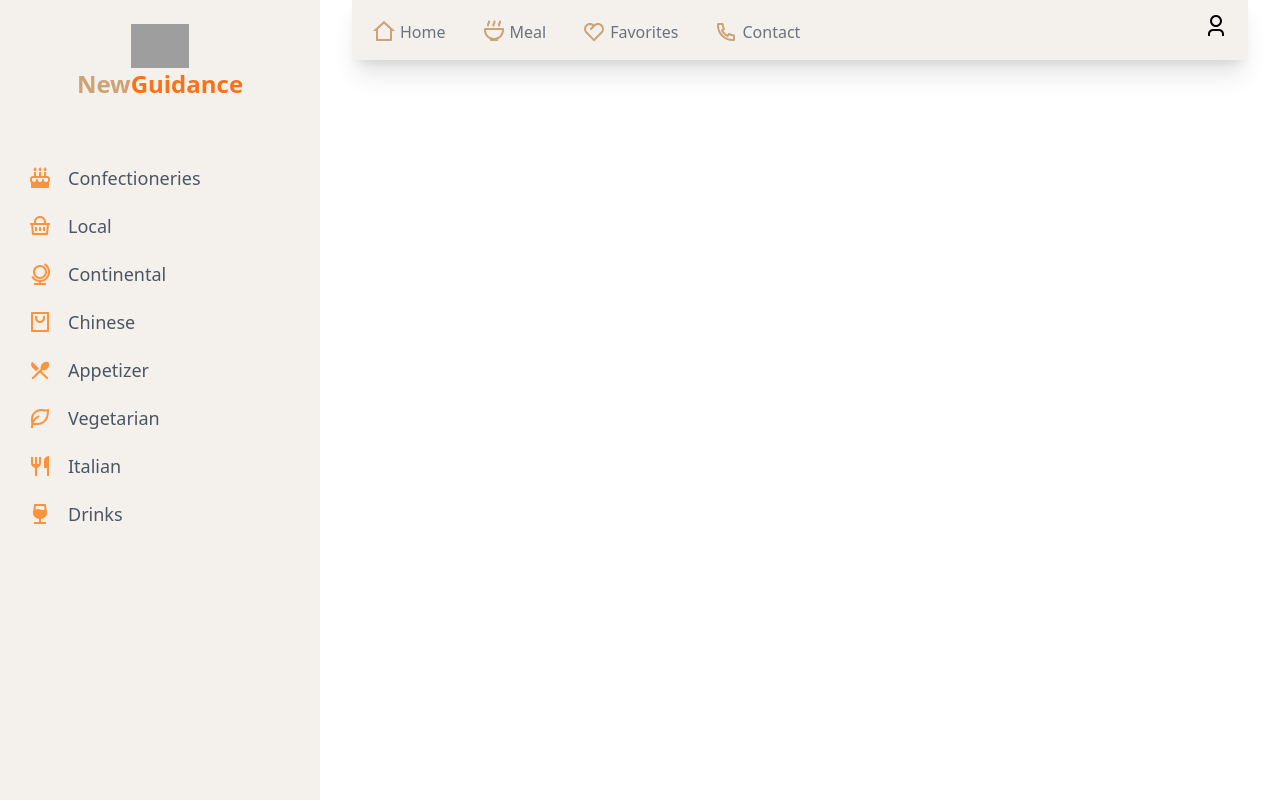
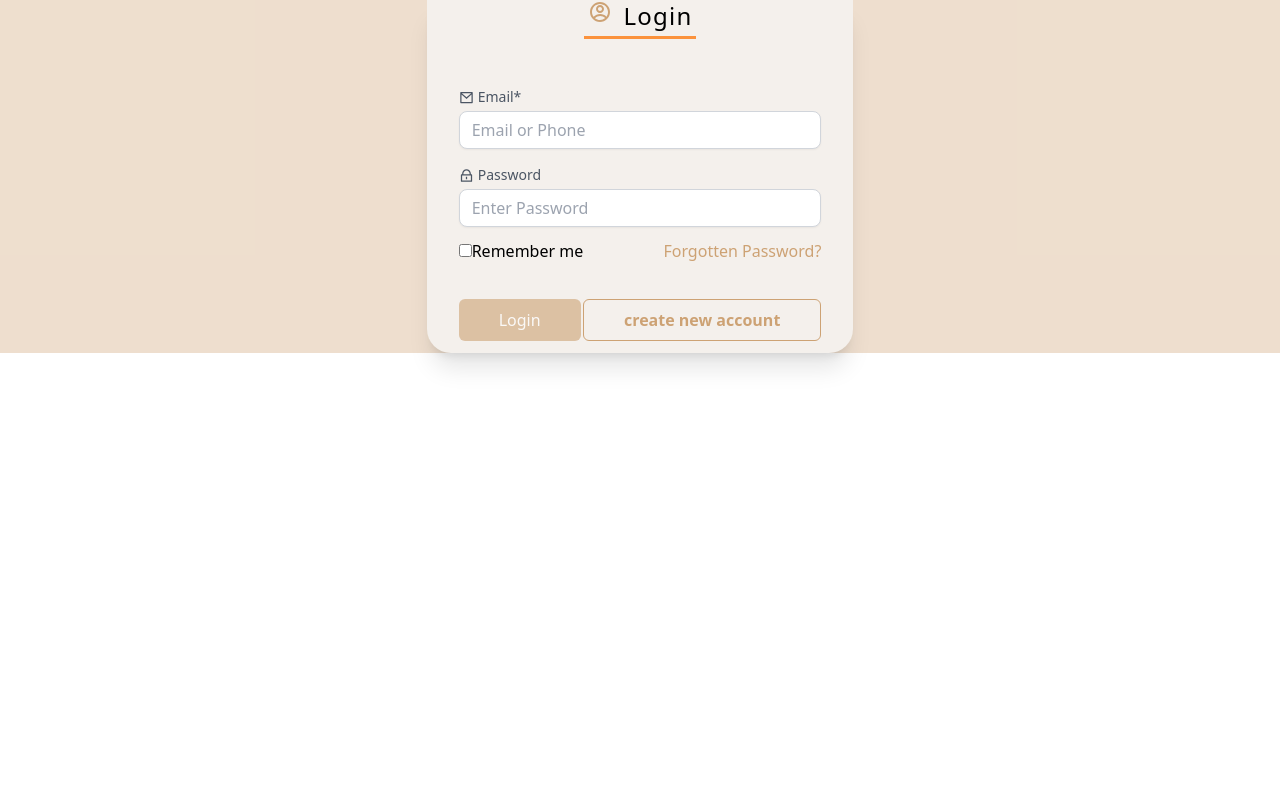
Before and after one commit to GuidanceLiberty/Food-App, a React (Vite) app: page / in a window 1280 px wide. Built offline with nearby package versions, Linux system fonts and the light colour scheme; grey boxes are pictures that could not be loaded.

Commit message:
added login

```diff
--- a/src/foods.json
+++ b/src/foods.json
@@ -917,5 +917,12 @@
       "password": "123456",
       "phone": "09021435678"
     }
+  ],
+  "activeUsers": [
+    {
+      "id": "4020",
+      "email": "newguidance4141@gmail.com",
+      "password": "09112524812"
+    }
   ]
 }
--- a/src/main.jsx
+++ b/src/main.jsx
@@ -14,8 +14,8 @@ import Register from './pages/Register.jsx'
 
 
 const router = createBrowserRouter([
-  // { path: '/', element: <Login /> },
-  // { path: '/register', element: <Register /> },
+  { path: '/', element: <Login /> },
+  { path: '/register', element: <Register /> },
 
 
   { path: '/home', element: <App />,
--- a/src/pages/Login.jsx
+++ b/src/pages/Login.jsx
@@ -1,9 +1,100 @@
-import React from 'react'
+import { RiAccountCircleLine, RiAdminLine, RiLockLine, RiMailLine, RiUser3Line } from '@remixicon/react'
+import React, {useState} from 'react'
+import { Navigate, NavLink, useNavigate } from 'react-router-dom'
 
 const Login = () => {
+
+  const [email, getEmail] = useState('');
+  const [password, getPassword] = useState('');
+  const [isValid, setIsValid] = useState(false)
+
+  const navigate = useNavigate();
+
+  const checkfield = () => {
+    if(email === ''){setIsValid(false)} else{setIsValid(true)}
+    if(password === ''){setIsValid(false)} else{setIsValid(true)}
+  }
+
+  const handleLogin = (e) => {
+    checkfield();
+    e.preventDefault();
+
+    const activeUser = {
+      email, password
+    };
+    loginUser(activeUser);
+  }
+
+  const loginUser = async (activeUser) => {
+    try {
+      const res = await fetch(`http://localhost:4000/activeUsers`, {
+        method: 'POST',
+        headers: {'Content-Type': 'application/json'},
+        body: JSON.stringify(activeUser),
+      });
+
+      if (res){
+        alert('Login successfull');
+        return navigate(`/home`);
+      }
+
+    } catch (error) {
+      console.log('Error While Trying to Login', error)
+    }
+    finally{
+      setIsValid(false)
+      getEmail('')
+      getPassword('')
+    }
+  }
+
+
   return (
-    <main className='bg-accent-35 p-3 h-3 items-center' >
-      <form className='login-form !h-[85%]'>logon</form>
+    <main className='bg-accent/35 p-3nh-screen items-center' >
+      <form className="login-form !h-[95%]" onSubmit={handleLogin}>
+      <div className="text-2xl font-normal tracking-wider mb-11 flex flex-col items-center gap-1">
+            <div className="flex justify-between gap-3">
+            <RiAccountCircleLine className='text-accent'/>
+            <span className='capitalize'>Login</span>
+            </div>
+            <div className="border-t-[3px] border-orange-400 w-[7rem]"></div>
+        </div>
+
+        <div className="w-full px-3 sm:px-3 md:px-8 lg:px-8 mb-3">
+            <div className="input-div">
+                <label htmlFor="name" className='label'>
+                  <RiMailLine size={15}/>
+                  <span>Email*</span>
+                </label>
+                <input type="text" id='name' name='name' placeholder='Email or Phone' className='input-field' value={email} onChange={(e) => getEmail (e.target.value)} onKeyUp={checkfield}/>
+            </div>
+        </div>
+
+        <div className="w-full px-3 sm:px-3 md:px-8 lg:px-8 mb-3">
+            <div className="input-div">
+                <label htmlFor="name" className='label'>
+                  <RiLockLine size={15}/>
+                  <span>Password</span>
+                </label>
+                <input type="text" id='name' name='name' placeholder='Enter Password' className='input-field' value={password} onChange={(e) => getPassword (e.target.value)} onKeyUp={checkfield}/>
+            </div>
+        </div>
+
+        <div className="w-full px-3 sm:px-3 md:px-8 lg:px-8 mb-3 flex justify-between ">
+          <div className="">
+          <input type="checkbox" id='agree'/>
+          <label htmlFor="agree">Remember me</label>
+          </div>
+          <span className='text-accent'>Forgotten Password?</span>
+        </div>
+
+
+        <div className="flex justify-between w-full px-3 sm:px-3 md:px-8 lg:px-8 mb-3">
+              <button className={`btn-create !w-fit ${!isValid ? 'disabled:opacity-60 disabled:cursor-not-allowed' :''}`} disabled={!isValid} onMouseOver={checkfield}>Login</button>
+
+              <NavLink to={`/`} className={`btn-register !w-fit`}>create new account</NavLink>
+        </div>
+      </form>
     </main >
   )
 }
```
Also changed, not shown: src/pages/Register.jsx (line endings or trailing spaces).
